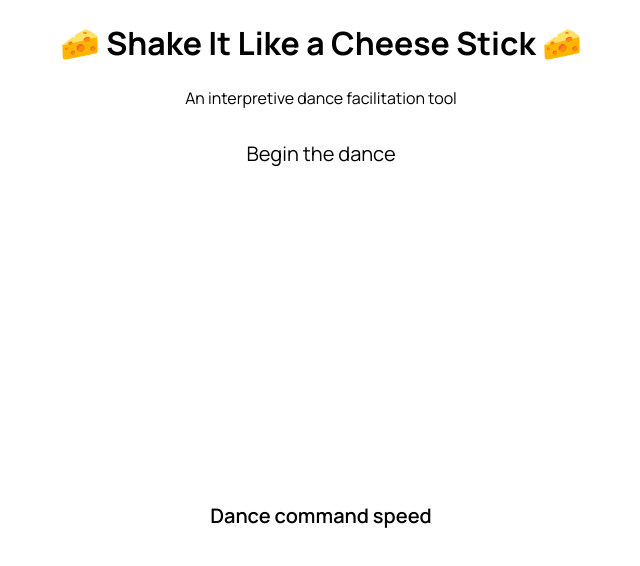
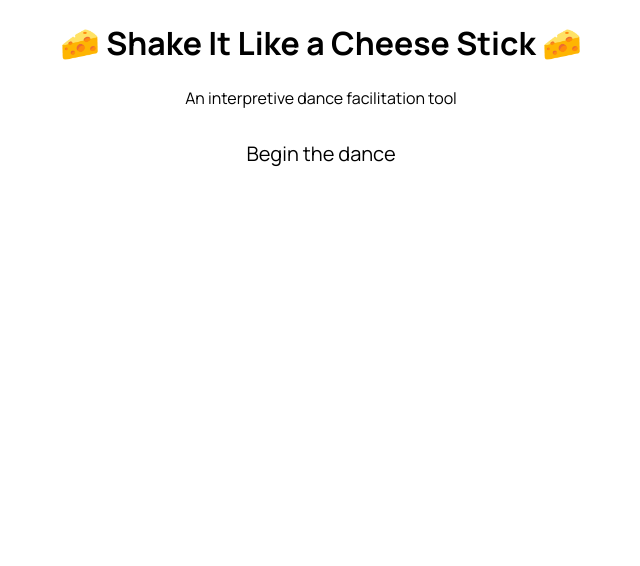
Before and after one commit to MollyJeanB/shake-it-like-a-cheese-stick, a Next.js app: page / in a window 1280 px wide. Shown: the top 566 px of the page, without its empty margins (319-959 px from the left). Built offline with nearby package versions, Linux system fonts and the light colour scheme.

Commit message:
[B] Fix accessibility issues and hide slider on load

```diff
--- a/components/button/button.module.css
+++ b/components/button/button.module.css
@@ -18,5 +18,5 @@
 }
 
 .button:focus {
-	outline: var(--size-xxs) solid var(--color-aqua);
+	outline: var(--size-xxs) solid var(--color-bright-aqua);
 }
--- a/components/slider/Slider.tsx
+++ b/components/slider/Slider.tsx
@@ -4,14 +4,9 @@ import styles from "./slider.module.css"
 type PropsType = {
 	onChange: Function
 	speed: number
-	isDisabled: boolean
 }
 
-export const Slider: React.FC<PropsType> = ({
-	onChange,
-	speed,
-	isDisabled,
-}) => {
+export const Slider: React.FC<PropsType> = ({ onChange, speed }) => {
 	const onInputChange = (value: number) => {
 		onChange(value)
 	}
@@ -19,16 +14,18 @@ export const Slider: React.FC<PropsType> = ({
 	return (
 		<div className={styles.wrapper}>
 			<input
+				name={"speed"}
+				id={"speed"}
 				className={styles.input}
 				type="range"
 				min="0"
 				max="4500"
-				id="speed"
 				onChange={(event) => onInputChange(parseInt(event.target.value, 10))}
 				value={speed}
-				disabled={isDisabled}
 			/>
-			<label className={styles.label}>{"Dance command speed"}</label>
+			<label htmlFor={"speed"} className={styles.label}>
+				{"Dance command speed"}
+			</label>
 		</div>
 	)
 }
--- a/components/slider/slider.module.css
+++ b/components/slider/slider.module.css
@@ -15,7 +15,7 @@
 }
 
 .input:focus {
-	outline: var(--size-xxs) solid var(--color-aqua);
+	outline: var(--size-xxs) solid var(--color-bright-aqua);
 }
 
 .input::-webkit-slider-thumb {
@@ -40,20 +40,6 @@
 	transition: background var(--transition-duration);
 }
 
-.input:disabled {
-	background: var(--color-gray-3);
-}
-
-.input:disabled::-moz-range-thumb {
-	border: var(--size-xxs) solid var(--color-gray-1);
-	background: var(--color-gray-5);
-}
-
-.input:disabled::-webkit-slider-thumb {
-	border: var(--size-xxs) solid var(--color-gray-1);
-	background: var(--color-gray-5);
-}
-
 .label {
 	display: block;
 	text-align: center;
--- a/pages/index.tsx
+++ b/pages/index.tsx
@@ -30,11 +30,7 @@ export default function Home() {
 					{gameHasStarted ? "Stop the dance" : "Begin the dance"}
 				</Button>
 				<TextDisplay isActive={gameHasStarted} speed={speed} />
-				<Slider
-					onChange={onChangeSpeed}
-					speed={speed}
-					isDisabled={!gameHasStarted}
-				/>
+				{gameHasStarted && <Slider onChange={onChangeSpeed} speed={speed} />}
 			</main>
 		</>
 	)
--- a/styles/variables.css
+++ b/styles/variables.css
@@ -1,7 +1,8 @@
 :root {
 	/* colors */
 	--color-dark-blue: #264653;
-	--color-aqua: #2a9d8f;
+	--color-aqua: #1c776b;
+	--color-bright-aqua: #248a7d;
 	--color-yellow: #ffac32;
 	--color-sunset: #e76f51;
 	--color-white: #fff;
```
Also changed, not shown: utils/css.ts (deleted, +0 -27 lines).
